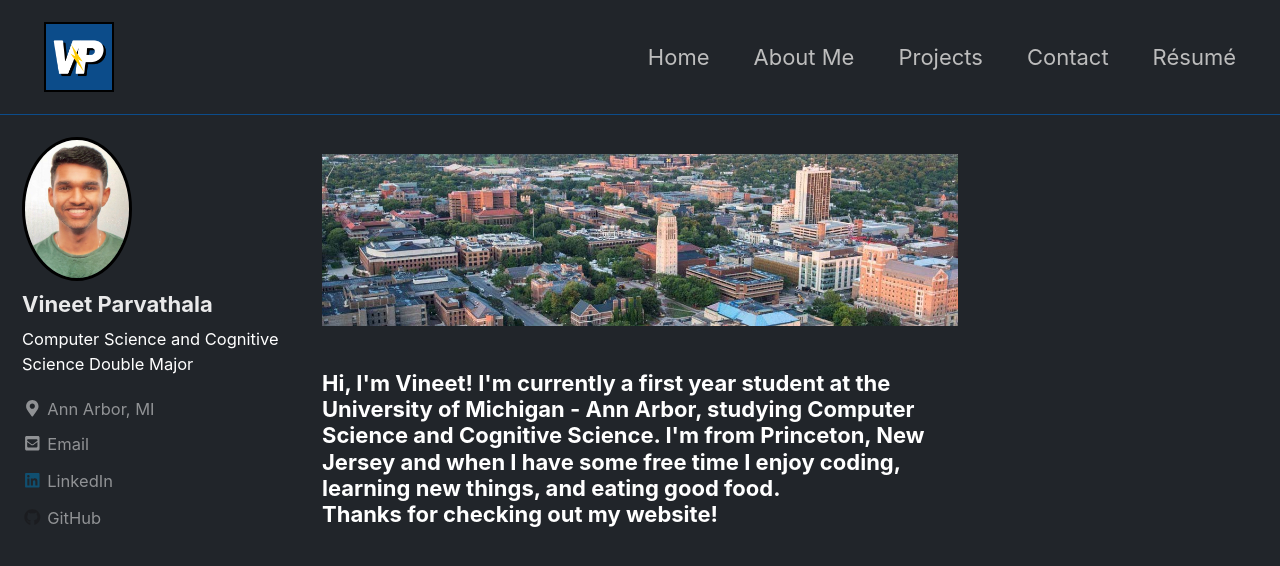
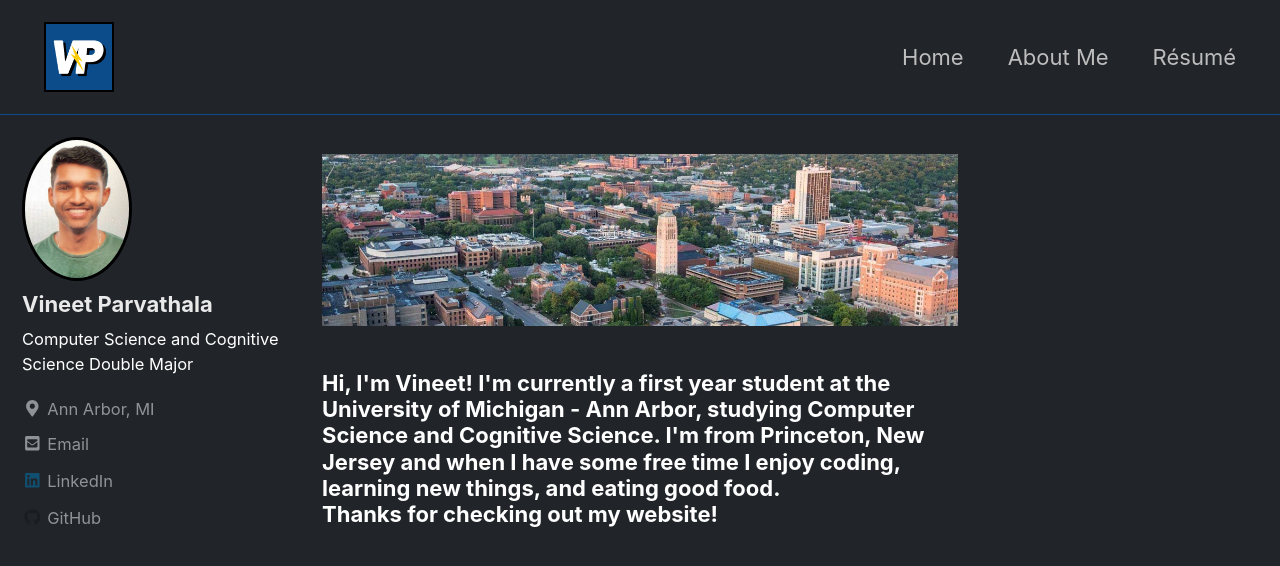
Before and after one commit to vparv/vparv.github.io, a Jekyll site: the page built from index.html, in a window 1280 px wide and 900 px high. Shown: the top 566 px of the window. Built offline with Jekyll 4.4.1, drawn with Linux system fonts in a browser that asks for light colours; cached includes are drawn as plain includes; nearby versions of some CDN libraries; library files that are not in the unit come from our copies; the list of posts is cut into pages by our own code.

Commit message:
updated pages

```diff
--- a/_data/navigation.yml
+++ b/_data/navigation.yml
@@ -4,10 +4,6 @@ main:
     url: /
   - title: "About Me"
     url: /about-me/
-  - title: "Projects"
-    url: /projects/
-  - title: "Contact"
-    url: /contactme/
   # - title: "Sample Posts"
   #   url: /year-archive/
   # - title: "Sample Collections"
--- a/_layouts/single.html
+++ b/_layouts/single.html
@@ -35,10 +35,6 @@ toc_label: "My Table of Contents"
           {% endif %}
         </header>
       {% endunless %}
-      <div id="myHeader" class = "Nice to meet you! I'm Vineet! hinge animatedd">
-        <h1> Nice to meet you! I'm Vineet! </h1>
-      </div>
-
       <section class="page__content" itemprop="text">
         {% if page.toc %}
           <aside class="sidebar__right {% if page.toc_sticky %}sticky{% endif %}">
--- a/_pages/contact.html
+++ b/_pages/contact.html
@@ -1,3 +1,8 @@
+---
+title: "Home"
+permalink: /
+
+---
 <h1> Contact Me </h1>>
   <h2> Phone: 7327727373 </h2>
   <h2> Phone: 7327727373 </h2>
```
Also changed, not shown: 1 other file.
